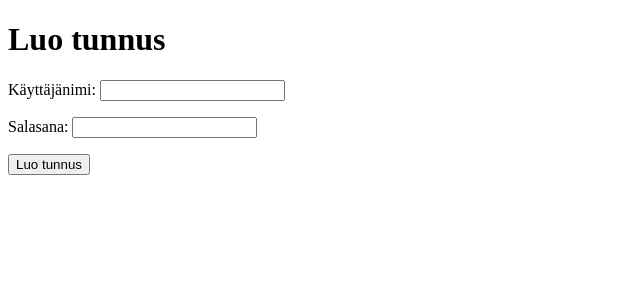
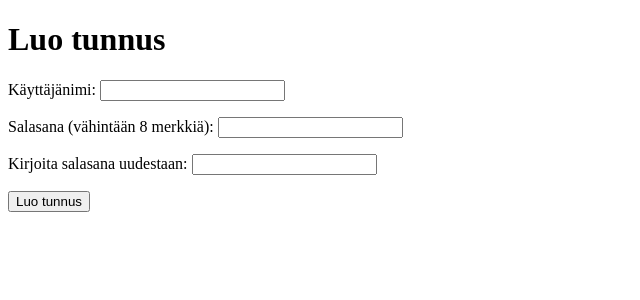
Before and after one commit to lmunter/Kirjastosovellus, a Flask app: page /luotunnus in a window 1280 px wide. Shown: the top 300 px of the page, without its empty margins (0-640 px from the left). Run offline with Flask 2, Linux system fonts and the light colour scheme.

Commit message:
Add files via upload

```diff
--- a/templates/luotunnus.html
+++ b/templates/luotunnus.html
@@ -3,10 +3,16 @@
 <h1>Luo tunnus</h1>
 <p>
 <form action="/luotunnus_varmistus" method="POST">
-Käyttäjänimi: <input type="text" name="name">
+<label for="username">Käyttäjänimi:</label>
+<input type="text" id="username" name="name">
 <br>
 <p>
-Salasana: <input type="text" name="password">
+<label for="pass">Salasana (vähintään 8 merkkiä):</label>
+<input type="password" id="pass" name="password" minlength="8">
+<br>
+<p>
+<label for="pass2">Kirjoita salasana uudestaan:</label>
+<input type="password" id="pass2" name="password2">
 <br>
 <p>
 <input type="submit" value="Luo tunnus">
```
